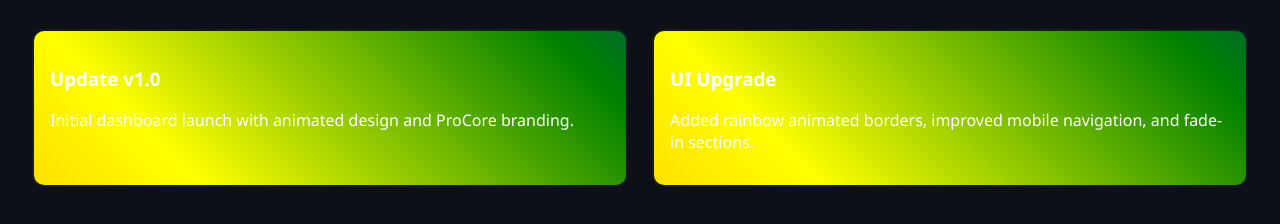
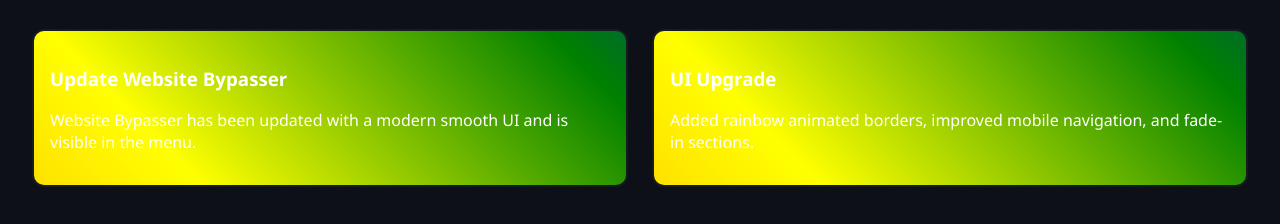
Before and after one commit to code-journey144/Home, a plain HTML site: page index.html in a window 1280 px wide. Shown: the part 200-424 px from the top of the page. Drawn offline with Linux system fonts and the light colour scheme.

Commit message:
Update index.html

```diff
--- a/index.html
+++ b/index.html
@@ -214,8 +214,8 @@
     </div>
     <section class="card-container">
       <div class="update-item rainbow-border">
-        <h3>Update v1.0</h3>
-        <p>Initial dashboard launch with animated design and ProCore branding.</p>
+        <h3>Update Website Bypasser</h3>
+        <p>Website Bypasser has been updated with a modern smooth UI and is visible in the menu. </p>
       </div>
       <div class="update-item rainbow-border">
         <h3>UI Upgrade</h3>
```
